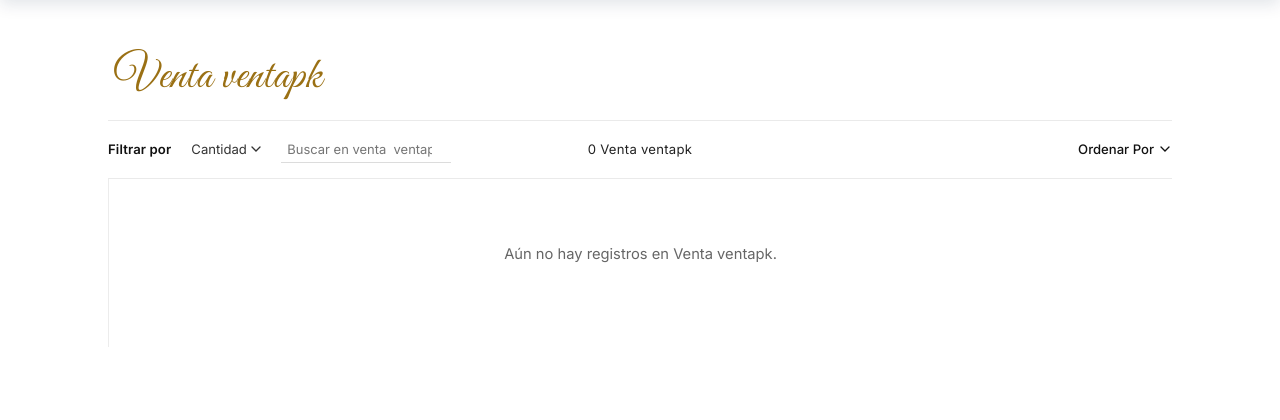
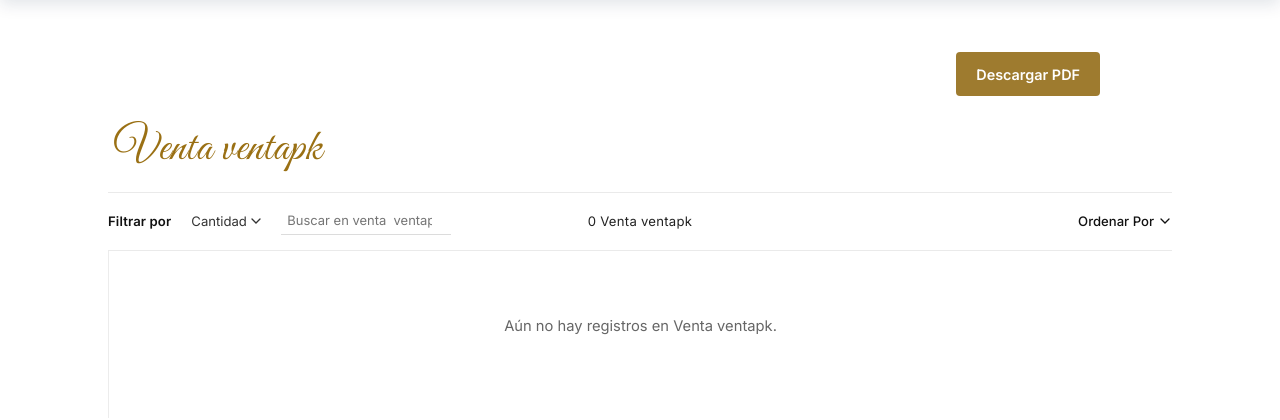
Before and after one commit to XimenaArias182/erp-dandelion-star, a Django app: template ventas/templates/ventas/detalle.html in a window 1280 px wide. Shown: the part 80-500 px from the top of the page. Run offline with Django 4.2, Linux system fonts and the light colour scheme; the template is opened without the code that fills it, so the values that code supplies are empty; data comes from the database, SQL or seed files in the repository.

Commit message:
Agregar descarga directa de PDF al finalizar una venta

```diff
--- a/ventas/templates/ventas/detalle.html
+++ b/ventas/templates/ventas/detalle.html
@@ -2,6 +2,94 @@
 {% load static %}
 
 {% block content %}
+<style>
+    .ds-pdf-banner {
+        max-width: 920px;
+        margin: 1.5rem auto 1rem;
+        padding: 1.25rem 1.5rem;
+        background: #faf7f0;
+        border: 1px solid #d9c79e;
+        border-left: 4px solid #9e7b2f;
+        border-radius: 6px;
+        display: flex;
+        flex-wrap: wrap;
+        justify-content: space-between;
+        align-items: center;
+        gap: 1rem;
+    }
+    .ds-pdf-banner-info h2 {
+        margin: 0 0 0.25rem;
+        font-size: 1.1rem;
+        color: #1f1f1f;
+    }
+    .ds-pdf-banner-info p {
+        margin: 0;
+        font-size: 0.9rem;
+        color: #555;
+    }
+    .ds-pdf-banner-actions {
+        display: flex;
+        flex-wrap: wrap;
+        gap: 0.65rem;
+        align-items: center;
+    }
+    .ds-btn-pdf-primary {
+        display: inline-flex;
+        align-items: center;
+        gap: 0.45rem;
+        padding: 0.65rem 1.25rem;
+        background: #9e7b2f;
+        color: #ffffff !important;
+        text-decoration: none;
+        border-radius: 4px;
+        font-size: 0.9rem;
+        font-weight: 600;
+    }
+    .ds-btn-pdf-primary:hover { background: #836423; }
+    .ds-btn-pdf-secondary {
+        padding: 0.62rem 1.05rem;
+        background: #111111;
+        color: #ffffff !important;
+        text-decoration: none;
+        border-radius: 4px;
+        font-size: 0.88rem;
+        font-weight: 500;
+    }
+    .ds-btn-pdf-secondary:hover { background: #2d2d2d; }
+    .ds-btn-pdf-link {
+        padding: 0.6rem 0.9rem;
+        border: 1px solid #d8d4cc;
+        background: #ffffff;
+        color: #333333 !important;
+        text-decoration: none;
+        border-radius: 4px;
+        font-size: 0.88rem;
+    }
+    .ds-pdf-toolbar {
+        max-width: 920px;
+        margin: 1.25rem auto 0.5rem;
+        display: flex;
+        justify-content: flex-end;
+    }
+</style>
+
+{% if comprobante or request.GET.comprobante == '1' %}
+<div class="ds-pdf-banner" id="ds-comprobante-banner">
+    <div class="ds-pdf-banner-info">
+        <h2>Venta #{{ venta.pk }} registrada con éxito</h2>
+        <p>Total: <strong>${{ venta.total|floatformat:2 }}</strong> &mdash; Ya puedes descargar el comprobante en PDF.</p>
+    </div>
+    <div class="ds-pdf-banner-actions">
+        <a href="{% url 'ventas:pdf' venta.pk %}" class="ds-btn-pdf-primary">Descargar PDF</a>
+        <a href="{% url 'ventas:crear' %}" class="ds-btn-pdf-secondary">+ Nueva Venta</a>
+        <a href="{% url 'ventas:lista' %}" class="ds-btn-pdf-link">Volver a Ventas</a>
+    </div>
+</div>
+{% else %}
+<div class="ds-pdf-toolbar" id="ds-comprobante-banner">
+    <a href="{% url 'ventas:pdf' venta.pk %}" class="ds-btn-pdf-primary">Descargar PDF</a>
+</div>
+{% endif %}
 <style id="ds-luxury-editorial-grid-style">
     .ds-cat-shell {
         max-width: 1520px;
--- a/ventas/views.py
+++ b/ventas/views.py
@@ -129,6 +129,11 @@ class VentaDetailView(DetailView):
             .prefetch_related('detalles__producto')
         )
 
+    def get_context_data(self, **kwargs):
+        context = super().get_context_data(**kwargs)
+        context['comprobante'] = self.request.GET.get('comprobante') == '1'
+        return context
+
 
 # ?? Comprobante PDF de Venta ???????????????????????????????????????????????
 from io import BytesIO
```
